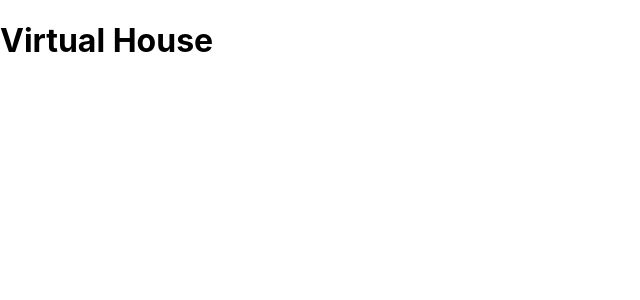
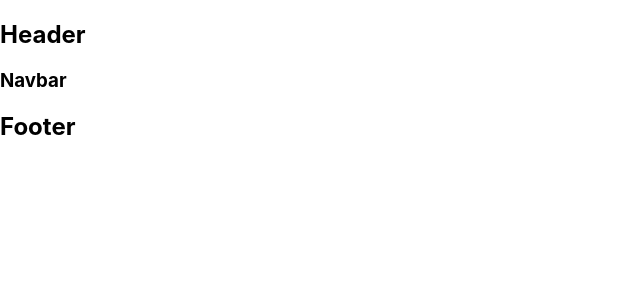
Before and after one commit to HeyAero/virtual-house, a Next.js app: page / in a window 1280 px wide. Shown: the top 300 px of the page, without its empty margins (0-640 px from the left). Built offline with nearby package versions, Linux system fonts and the light colour scheme.

Commit message:
add header, footer too home page and add nav in header component

```diff
--- a/components/header.js
+++ b/components/header.js
@@ -1,7 +1,12 @@
+import Nav from './nav'
+
 export default function Header() {
   return (
-    <h2>
-      Header
-    </h2>
+    <div>
+      <h2>
+        Header
+      </h2>
+      <Nav/>
+    </div>
   )
 }
--- a/pages/index.js
+++ b/pages/index.js
@@ -1,11 +1,14 @@
 // import Head from 'next/head'
 // import Image from 'next/image'
 // import styles from '../styles/Home.module.css'
+import Footer from '../components/footer'
+import Header from '../components/header'
 
 export default function Home() {
   return (
     <>
-      <h1>Virtual House</h1>
+      <Header/>
+      <Footer/>
     </>
   )
 }
```
